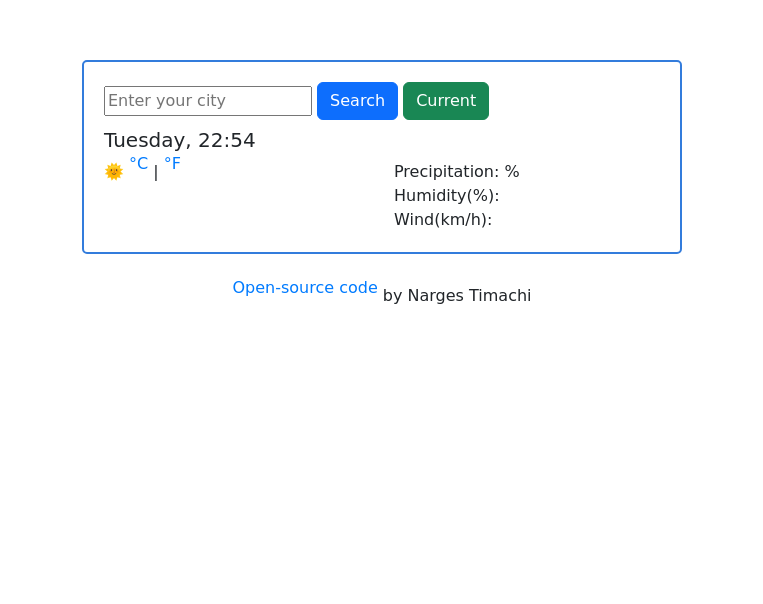
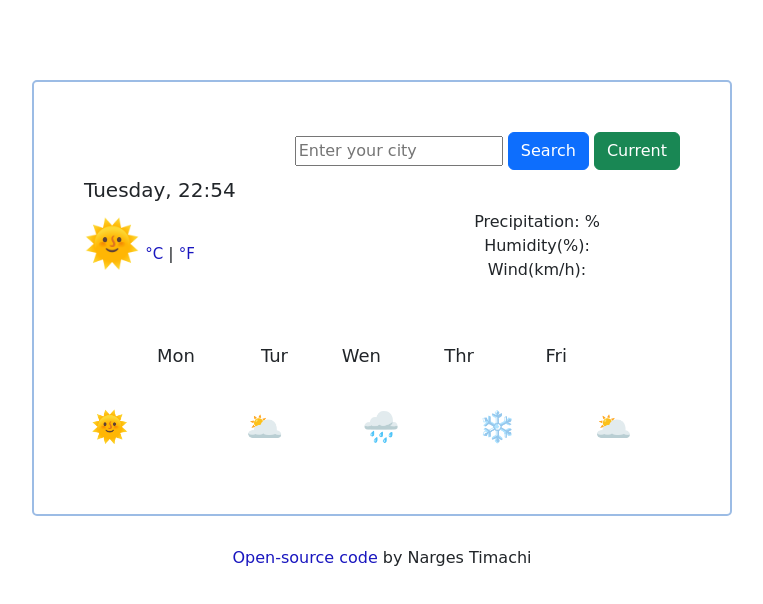
Before and after one commit to Narges1374/Weather, a plain HTML site: page index.html in a window 1280 px wide. Shown: the whole page, without its empty margins (258-1021 px from the left). Drawn offline with nearby package versions, Linux system fonts and the light colour scheme; no server answers; a web font is replaced by a local one.

Commit message:
add some deleted html again

```diff
--- a/index.html
+++ b/index.html
@@ -35,7 +35,7 @@
         </div>
         <div class="row">
           <div class="col-6">
-            🌞<span id="degree"></span> <a href="#" id="celsius-link">°C</a> |
+            <strong>🌞<span id="degree"></span></strong> <a href="#" id="celsius-link">°C</a> |
             <a href="#" id="fahrenheit-link">°F</a>
           </div>
 
@@ -47,6 +47,44 @@
             </ul>
           </div>
         </div>
+
+        <div class="row days">
+          <div class="col-2">
+            Mon
+          </div>
+          <div class="col-2">
+            Tur
+          </div>
+          <div class="col-2 ">
+            Wen
+          </div>
+          <div class="col-2 ">
+            Thr
+          </div>
+          <div class="col-2">
+            Fri
+          </div>
+        </div>
+        <div class="row emojies">
+          <div class="col-3 emoji">
+            🌞
+          </div>
+
+          <div class="col emoji">
+            🌥️
+          </div>
+          <div class="col emoji">
+            🌧️
+          </div>
+
+          <div class="col emoji">
+            ❄️
+          </div>
+          <div class="col emoji">
+            🌥️
+          </div>
+        </div>
+
       </div>
       <footer>
         <a href="https://github.com/Narges1374/Weather.git" target="_blank">Open-source code</a>
--- a/src/styles.css
+++ b/src/styles.css
@@ -2,7 +2,7 @@ body {
   font-family: "Andika", cursive;
 }
 form {
-
+text-align: right;
 }
 h1,
 h4,
@@ -20,9 +20,7 @@ li {
 
 a {
   font-size: medium;
-  position: relative;
-  color: #007bff;
-  top: -8px;
+  color: #1916bf;
   text-decoration: none;
 }
 
@@ -30,24 +28,42 @@ footer{
 text-align:center ;
 }
 
+.col-6 a{
+  font-size: 15px;
+
+}
+
 a:hover {
-  color: #1c4b7d;
+  color: #1a77db;
   text-decoration: underline;
 }
 .weather-app-wrapper {
-  max-width: 600px;
-  margin: 60px auto;
+  max-width: 700px;
+  margin: 80px auto;
 }
 .weather-app {
-  max-width: 600px;
   margin: 30px auto;
-  padding: 20px;
-  border: 2px solid #337cdc;
+  padding: 50px;
+  border: 2px solid #9cbce5;
   border-radius: 5px;
 }
 
+strong{
+  font-size: 45px;
+
+}
+
 .Precipitation {
+text-align: center;
 
+}
+
+.days {
+  text-align: right;
+  margin-top: 40px;
+  margin-left: 10px;
+  font-size: 18px;
+  padding: 20px;
 }
 .btn {
 
@@ -68,26 +84,10 @@ a:hover {
 .row-cols-md-6 {
 
 }
-.rainy {
-  right: -48px;
-}
-.snow {
-  right: -65px;
-}
-.sun-cloud {
-  right: -68px;
-}
-.wen {
-  right: -5px;
-}
-.thr {
-  right: -25px;
-}
+
+
 
 .emoji {
-  border: 0.5px solid rgb(28, 78, 241);
   padding: 15px 19px;
-  border-radius: 100px;
-  position: relative;
   font-size: 30px;
 }
```
